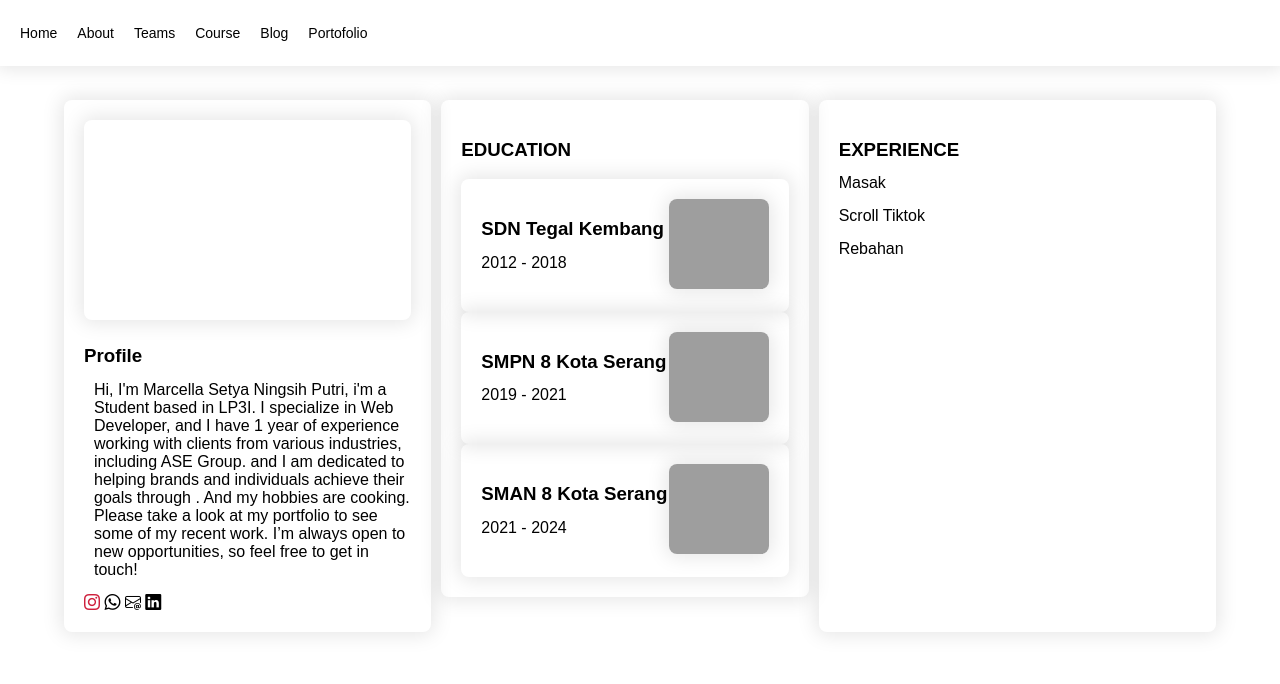
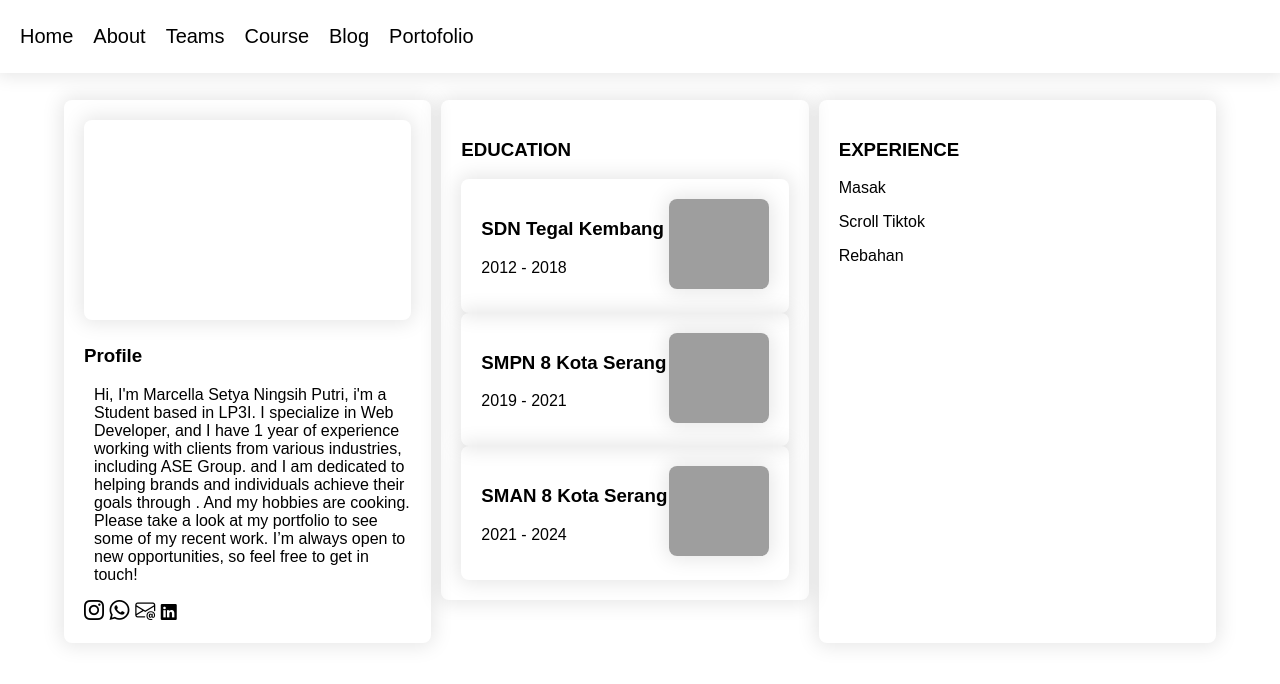
Before and after one commit to marcella30/marcella30.github.io, a plain HTML site: page about.html in a window 1280 px wide. Drawn offline with nearby package versions, Linux system fonts and the light colour scheme; grey boxes are pictures that could not be loaded.

Commit message:
Update about.html

```diff
--- a/about.html
+++ b/about.html
@@ -3,7 +3,7 @@
   <head>
     <meta charset="UTF-8" />
     <meta name="viewport" content="width=device-width, initial-scale=1.0" />
-    <link rel="stylesheet" href="teams.css" />
+    <link rel="stylesheet" href="navbar.css" />
     <link
       rel="stylesheet"
       href="https://cdn.jsdelivr.net/npm/bootstrap-icons@1.11.3/font/bootstrap-icons.min.css"
```
